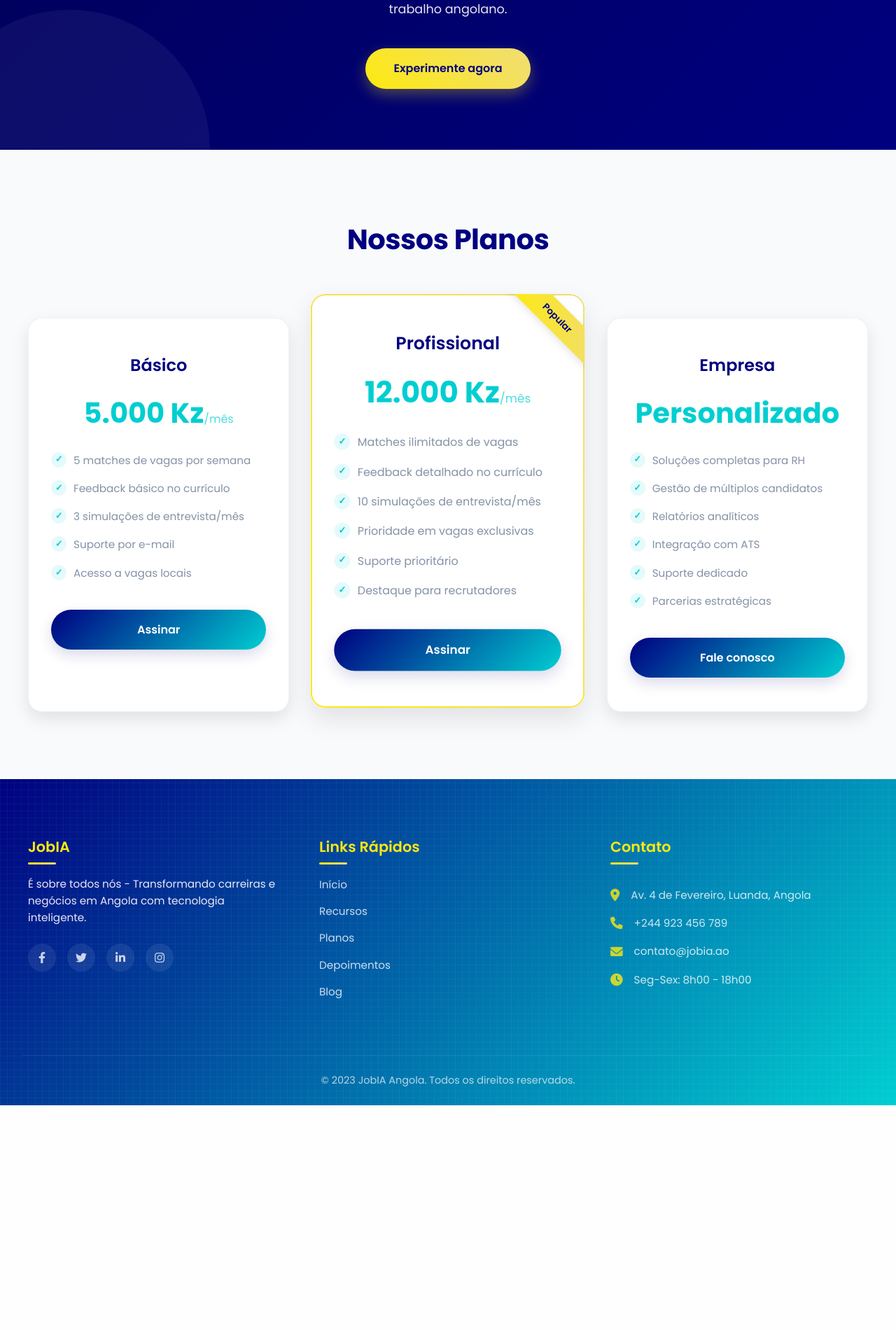
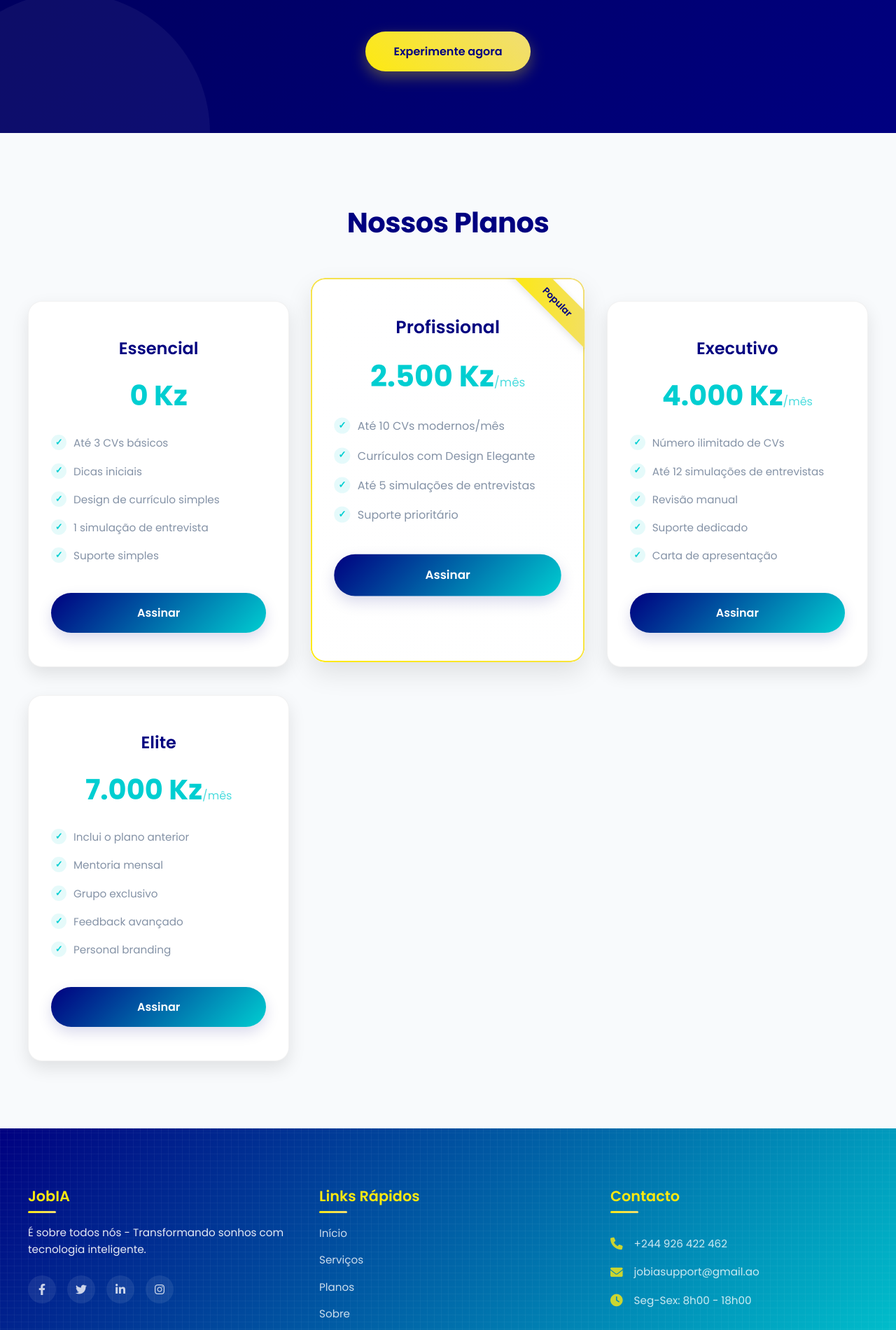
Before and after one commit to angelo-francisco/JobIA, a Django app: page / in a window 1280 px wide. Shown: the part 1420-3320 px from the top of the page at 70% size. Before the commit the page ends 2999 px from the top, so only its background shows below. Run offline with Django 5.2, Linux system fonts and the light colour scheme.

Commit message:
tudo certo

```diff
--- a/jobia/urls.py
+++ b/jobia/urls.py
@@ -1,7 +1,8 @@
 from django.urls import path
-from .views import home_page
+from .views import home_page, dashboard
 
 
 urlpatterns = [
-    path("", home_page, name="home_page")
+    path("", home_page, name="home_page"),
+    path("dashboard/", dashboard, name="dashboard")
 ]
--- a/jobia/views.py
+++ b/jobia/views.py
@@ -1,9 +1,12 @@
 from django.shortcuts import render
+from django.contrib.auth.decorators import login_required
+from django.views.decorators.cache import cache_page
 
 
-
+@cache_page(60 * 15)
 def home_page(request):
     return render(request, 'jobia/home_page.html')
 
+@login_required
 def dashboard(request):
     return render(request, 'jobia/dashboard.html')
--- a/pyproject.toml
+++ b/pyproject.toml
@@ -9,7 +9,8 @@ license = {text = "ALL RIGHTS RESERVED BY JOBIA ENTERPRISE"}
 readme = "README.md"
 requires-python = ">=3.13,<4.0.0"
 dependencies = [
-    "django (>=5.2,<6.0)"
+    "django (>=5.2,<6.0)",
+    "redis (>=6.0.0,<7.0.0)"
 ]
 
 [tool.taskipy.tasks]
--- a/static/css/home_page.css
+++ b/static/css/home_page.css
@@ -86,12 +86,13 @@ body {
     z-index: 2;
 }
 
-/* Modern Navbar */
 .navbar {
     background-color: rgba(255, 255, 255, 0.95);
     backdrop-filter: blur(10px);
     -webkit-backdrop-filter: blur(10px);
     padding: 0 2rem;
+    padding-left: 5rem;
+    padding-right: 5rem;
     display: flex;
     justify-content: space-between;
     align-items: center;
--- a/templates/jobia/home_page.html
+++ b/templates/jobia/home_page.html
@@ -3,30 +3,45 @@
 <!DOCTYPE html>
 <html lang="pt-br">
   <head>
-    <meta charset="UTF-8">
-    <meta name="viewport" content="width=device-width, initial-scale=1.0">
+    <meta charset="UTF-8" />
+    <meta name="viewport" content="width=device-width, initial-scale=1.0" />
     <title>Home Page | JobIA</title>
-    {% cache 86400 "home-page" %}
-    <link rel="stylesheet" href="{% static 'css/home_page.css' %}">
+    {% cache 86400 'home-page' %}
+    <link rel="stylesheet" href="{% static 'css/home_page.css' %}" />
     {% endcache %}
-    <link rel="shortcut icon" href="{% static 'imgs/logo.png' %}" type="image/x-icon">
-    <link rel="stylesheet" href="https://cdnjs.cloudflare.com/ajax/libs/font-awesome/6.0.0-beta3/css/all.min.css">
-    <link href="https://fonts.googleapis.com/css2?family=Poppins:wght@400;500;600;700&display=swap" rel="stylesheet">
+    <link rel="shortcut icon" href="{% static 'imgs/logo.png' %}" type="image/x-icon" />
+    <link rel="stylesheet" href="https://cdnjs.cloudflare.com/ajax/libs/font-awesome/6.0.0-beta3/css/all.min.css" />
+    <link href="https://fonts.googleapis.com/css2?family=Poppins:wght@400;500;600;700&display=swap" rel="stylesheet" />
   </head>
   <body>
-
     <nav class="navbar">
       <div class="logo">
         <div class="cover">
-                <img src="{% static 'imgs/logo.png' %}" alt="JobIA Logo" class="logo-img">
+          <img src="{% static 'imgs/logo.png' %}" alt="JobIA Logo" class="logo-img" />
         </div>
       </div>
       <ul class="nav-links">
-            <li><a href="#">Início</a></li>
-            <li><a href="#">Recursos</a></li>
-            <li><a href="#">Planos</a></li>
-            <li><a href="#">Sobre</a></li>
-            <li><a href="#">Contato</a></li>
+        <li>
+          <a href="#hero-section">Início</a>
+        </li>
+        <li>
+          <a href="#features-section">Serviços</a>
+        </li>
+        <li>
+          <a href="#pricing-section">Planos</a>
+        </li>
+        <li>
+          <a href="#">Sobre</a>
+        </li>
+        <li>
+          <a href="#footer-section">Contactos</a>
+        </li>
+
+        {% if request.user.is_authenticated %}
+        <li>
+            <a href="{% url 'dashboard' %}">Dashboard</a>
+        </li>
+        {% endif %}
       </ul>
       <div class="menu-toggle">
         <span></span>
@@ -35,108 +50,116 @@
       </div>
     </nav>
 
-    <section class="hero">
+    <section class="hero" id="hero-section">
       <div class="circuit-overlay"></div>
 
       <div class="hero-content">
         <div class="hero-text">
           <h2>Impulsione sua carreira <span>com tecnologia inteligente</span></h2>
-                <p>JobIA - É sobre todos nós. Conectamos talentos angolanos às melhores oportunidades com inteligência artificial.</p>
-                <a href="#" class="cta-button">Comece agora <span class="angolan-flag"></span></a>
+          <p>JobIA - É sobre todos nós. Conectamos angolanos com tecnologia para maiores oportunidades.</p>
+          <a href="{% url 'dashboard' %}" class="cta-button">Comece Já</a>
         </div>
         <div class="hero-image">
-                <img src="https://images.unsplash.com/photo-1582213782179-e0d53f98f2ca?ixlib=rb-4.0.3&ixid=M3wxMjA3fDB8MHxwaG90by1wYWdlfHx8fGVufDB8fHx8fA%3D%3D&auto=format&fit=crop&w=600&q=80" alt="Homem angolano profissional sorrindo">
+          <img src="{% static 'imgs/person_resume.png' %}" alt="Homem angolano profissional sorrindo" />
         </div>
       </div>
     </section>
 
-    <section class="features">
-        <h2>Como o JobIA pode te ajudar</h2>
+    <section class="features" id="features-section">
+      <h2>Como o JobIA pode te ajudar?</h2>
       <div class="features-grid">
         <div class="feature-card">
           <div class="feature-icon">
-                    <i class="fas fa-bullseye"></i>
+            <i class="fas fa-file"></i>
           </div>
-                <h3>Match Perfeito</h3>
-                <p>Nossa IA analisa seu perfil e encontra as vagas que realmente combinam com você no mercado angolano.</p>
+          <h3>Currículo Perfeito</h3>
+          <p>Nossa IA recolhe informações suas e monta um currículo moderno.</p>
         </div>
         <div class="feature-card">
           <div class="feature-icon">
             <i class="fas fa-robot"></i>
           </div>
           <h3>Preparação Inteligente</h3>
-                <p>Simulações de entrevistas com feedback em tempo real para você se destacar nas empresas locais.</p>
-            </div>
-            <div class="feature-card">
-                <div class="feature-icon">
-                    <i class="fas fa-chart-line"></i>
-                </div>
-                <h3>Progresso Mensurável</h3>
-                <p>Acompanhe seu desenvolvimento com métricas claras e objetivos alcançáveis no contexto angolano.</p>
+          <p>Simulações de entrevistas com feedback em tempo real para você se destacar nas empresas.</p>
         </div>
       </div>
     </section>
 
-    <!-- Interview Prep Section -->
     <section class="interview-prep">
       <h2>Preparação para Entrevistas</h2>
       <p>Nossa plataforma oferece simulações realistas com feedback instantâneo para você chegar confiante na entrevista real. Pratique com perguntas adaptadas ao mercado de trabalho angolano.</p>
-        <a href="#" class="cta-button">Experimente agora</a>
+      <a href="{% url 'dashboard' %}" class="cta-button">Experimente agora</a>
     </section>
 
-    <!-- Pricing Section -->
-    <section class="pricing">
+    <section class="pricing" id="pricing-section">
       <h2>Nossos Planos</h2>
       <div class="pricing-grid">
         <div class="pricing-card">
-                <h3>Básico</h3>
-                <div class="price">5.000 Kz<span>/mês</span></div>
+          <h3>Essencial</h3>
+          <div class="price">
+            0 Kz<span></span>
+          </div>
           <ul class="pricing-features">
-                    <li>5 matches de vagas por semana</li>
-                    <li>Feedback básico no currículo</li>
-                    <li>3 simulações de entrevista/mês</li>
-                    <li>Suporte por e-mail</li>
-                    <li>Acesso a vagas locais</li>
+            <li>Até 3 CVs básicos</li>
+            <li>Dicas iniciais</li>
+            <li>Design de currículo simples</li>
+            <li>1 simulação de entrevista</li>
+            <li>Suporte simples</li>
           </ul>
           <button class="pricing-button">Assinar</button>
         </div>
         <div class="pricing-card popular">
           <div class="popular-tag">Popular</div>
           <h3>Profissional</h3>
-                <div class="price">12.000 Kz<span>/mês</span></div>
+          <div class="price">
+            2.500 Kz<span>/mês</span>
+          </div>
           <ul class="pricing-features">
-                    <li>Matches ilimitados de vagas</li>
-                    <li>Feedback detalhado no currículo</li>
-                    <li>10 simulações de entrevista/mês</li>
-                    <li>Prioridade em vagas exclusivas</li>
+            <li>Até 10 CVs modernos/mês</li>
+            <li>Currículos com Design Elegante</li>
+            <li>Até 5 simulações de entrevistas</li>
             <li>Suporte prioritário</li>
-                    <li>Destaque para recrutadores</li>
           </ul>
           <button class="pricing-button">Assinar</button>
         </div>
         <div class="pricing-card">
-                <h3>Empresa</h3>
-                <div class="price">Personalizado</div>
+          <h3>Executivo</h3>
+          <div class="price">
+            4.000 Kz<span>/mês</span>
+          </div>
           <ul class="pricing-features">
-                    <li>Soluções completas para RH</li>
-                    <li>Gestão de múltiplos candidatos</li>
-                    <li>Relatórios analíticos</li>
-                    <li>Integração com ATS</li>
+            <li>Número ilimitado de CVs</li>
+            <li>Até 12 simulações de entrevistas</li>
+            <li>Revisão manual</li>
             <li>Suporte dedicado</li>
-                    <li>Parcerias estratégicas</li>
+            <li>Carta de apresentação</li>
           </ul>
-                <button class="pricing-button">Fale conosco</button>
+          <button class="pricing-button">Assinar</button>
+        </div>
+        <div class="pricing-card">
+          <h3>Elite</h3>
+          <div class="price">
+            7.000 Kz<span>/mês</span>
+          </div>
+          <ul class="pricing-features">
+            <li>Inclui o plano anterior</li>
+            <li>Mentoria mensal</li>
+            <li>Grupo exclusivo</li>
+            <li>Feedback avançado</li>
+            <li>Personal branding</li>
+          </ul>
+          <button class="pricing-button">Assinar</button>
         </div>
       </div>
     </section>
 
-    <footer>
+    <footer class="footer" id="footer-section">
       <div class="circuit-overlay"></div>
 
       <div class="footer-content">
         <div class="footer-column">
           <h3>JobIA</h3>
-                <p>É sobre todos nós - Transformando carreiras e negócios em Angola com tecnologia inteligente.</p>
+          <p>É sobre todos nós - Transformando sonhos com tecnologia inteligente.</p>
           <div class="social-links">
             <a href="#"><i class="fab fa-facebook-f"></i></a>
             <a href="#"><i class="fab fa-twitter"></i></a>
@@ -147,61 +170,56 @@
         <div class="footer-column">
           <h3>Links Rápidos</h3>
           <ul>
-                    <li><a href="#">Início</a></li>
-                    <li><a href="#">Recursos</a></li>
-                    <li><a href="#">Planos</a></li>
-                    <li><a href="#">Depoimentos</a></li>
-                    <li><a href="#">Blog</a></li>
+            <li>
+              <a href="#hero-section">Início</a>
+            </li>
+            <li>
+              <a href="#features-section">Serviços</a>
+            </li>
+            <li>
+              <a href="#pricing-section">Planos</a>
+            </li>
+            <li>
+              <a href="#">Sobre</a>
+            </li>
           </ul>
         </div>
         <div class="footer-column">
-                <h3>Contato</h3>
+          <h3>Contacto</h3>
           <div class="contact-info">
-                    <p><i class="fas fa-map-marker-alt"></i> Av. 4 de Fevereiro, Luanda, Angola</p>
-                    <p><i class="fas fa-phone"></i> +244 923 456 789</p>
-                    <p><i class="fas fa-envelope"></i> contato@jobia.ao</p>
-                    <p><i class="fas fa-clock"></i> Seg-Sex: 8h00 - 18h00</p>
+            <p>
+              <i class="fas fa-phone"></i> +244 926 422 462
+            </p>
+            <p>
+              <i class="fas fa-envelope"></i> jobiasupport@gmail.ao
+            </p>
+            <p>
+              <i class="fas fa-clock"></i> Seg-Sex: 8h00 - 18h00
+            </p>
           </div>
         </div>
       </div>
       <div class="copyright">
-            <p>&copy; 2023 JobIA Angola. Todos os direitos reservados.</p>
+        <p>&copy; 2025 JobIA. Todos os direitos reservados.</p>
       </div>
     </footer>
 
     <script>
-        const menuToggle = document.querySelector('.menu-toggle');
-        const navLinks = document.querySelector('.nav-links');
+      const menuToggle = document.querySelector('.menu-toggle')
+      const navLinks = document.querySelector('.nav-links')
 
       menuToggle.addEventListener('click', () => {
-            navLinks.classList.toggle('active');
-            menuToggle.classList.toggle('active');
-        });
+        navLinks.classList.toggle('active')
+        menuToggle.classList.toggle('active')
+      })
 
-        const navItems = document.querySelectorAll('.nav-links a');
-        navItems.forEach(item => {
+      const navItems = document.querySelectorAll('.nav-links a')
+      navItems.forEach((item) => {
         item.addEventListener('click', () => {
-                navLinks.classList.remove('active');
-                menuToggle.classList.remove('active');
-            });
-        });
-
-        document.querySelectorAll('a[href^="#"]').forEach(anchor => {
-            anchor.addEventListener('click', function(e) {
-                e.preventDefault();
-
-                const targetId = this.getAttribute('href');
-                if(targetId === '#') return;
-
-                const targetElement = document.querySelector(targetId);
-                if(targetElement) {
-                    window.scrollTo({
-                        top: targetElement.offsetTop - 80,
-                        behavior: 'smooth'
-                    });
-                }
-            });
-        });
+          navLinks.classList.remove('active')
+          menuToggle.classList.remove('active')
+        })
+      })
     </script>
   </body>
 </html>
```
Also changed, not shown: core/settings.py (+53 -42 lines), templates/jobia/dashboard.html (added), 2 other files. Lines whose indentation alone changed are shown as unchanged.
